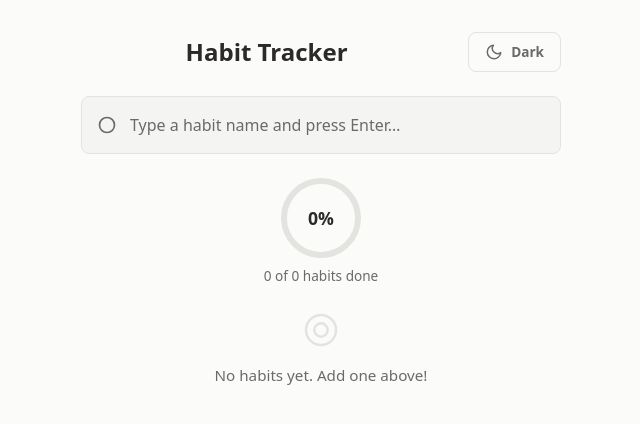
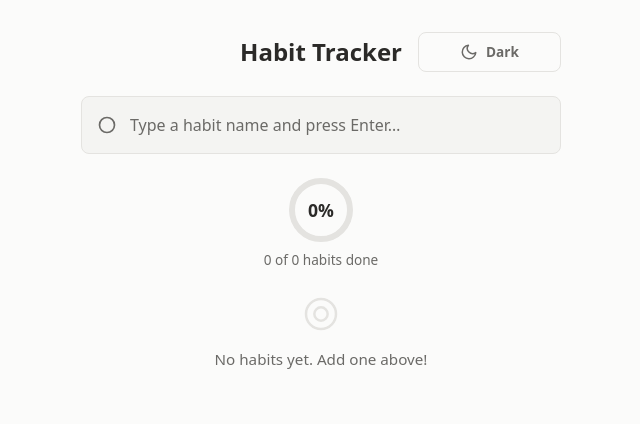
Before and after one commit to simmu/habit-tracker, a React (Vite) app: page / in a window 1280 px wide. Shown: the top 424 px of the page, without its empty margins (319-959 px from the left). Built offline with nearby package versions, Linux system fonts and the light colour scheme.

Commit message:
feat: welcome-to-list-transition

```diff
--- a/src/App.css
+++ b/src/App.css
@@ -22,24 +22,26 @@
 }
 
 .app-header {
-  display: flex;
+  display: grid;
+  grid-template-columns: 1fr auto 1fr;
   align-items: center;
-  justify-content: space-between;
   gap: 16px;
   margin-bottom: 24px;
 }
 
 .app-title {
+  grid-column: 2;
   font-size: 1.5rem;
   text-align: center;
-  flex: 1;
 }
 
 /* ── Theme toggle ───────────────────────────────────────── */
 .theme-toggle {
   display: inline-flex;
   align-items: center;
+  justify-content: center;
   gap: 8px;
+  min-width: 88px;
   min-height: 40px;
   padding: 8px 16px;
   font-family: var(--sans);
@@ -66,8 +68,8 @@
 }
 
 .theme-toggle__label {
-  min-width: 2.25ch;
-  text-align: left;
+  min-width: auto;
+  text-align: center;
 }
 
 /* ── Input ──────────────────────────────────────────────── */
@@ -301,7 +303,8 @@
 }
 
 .habit-check:hover {
-  background: var(--surface);
+  background: var(--accent-soft);
+  border-color: var(--accent);
 }
 
 .habit-check--done {
--- a/src/ProgressRing.tsx
+++ b/src/ProgressRing.tsx
@@ -6,7 +6,7 @@ interface Props {
 
 export default function ProgressRing({
   percentage,
-  size = 80,
+  size = 64,
   strokeWidth = 6,
 }: Props) {
   const radius = (size - strokeWidth) / 2
```
Also changed, not shown: screenshot-normal.png (added), welcome-visible.png (added).
